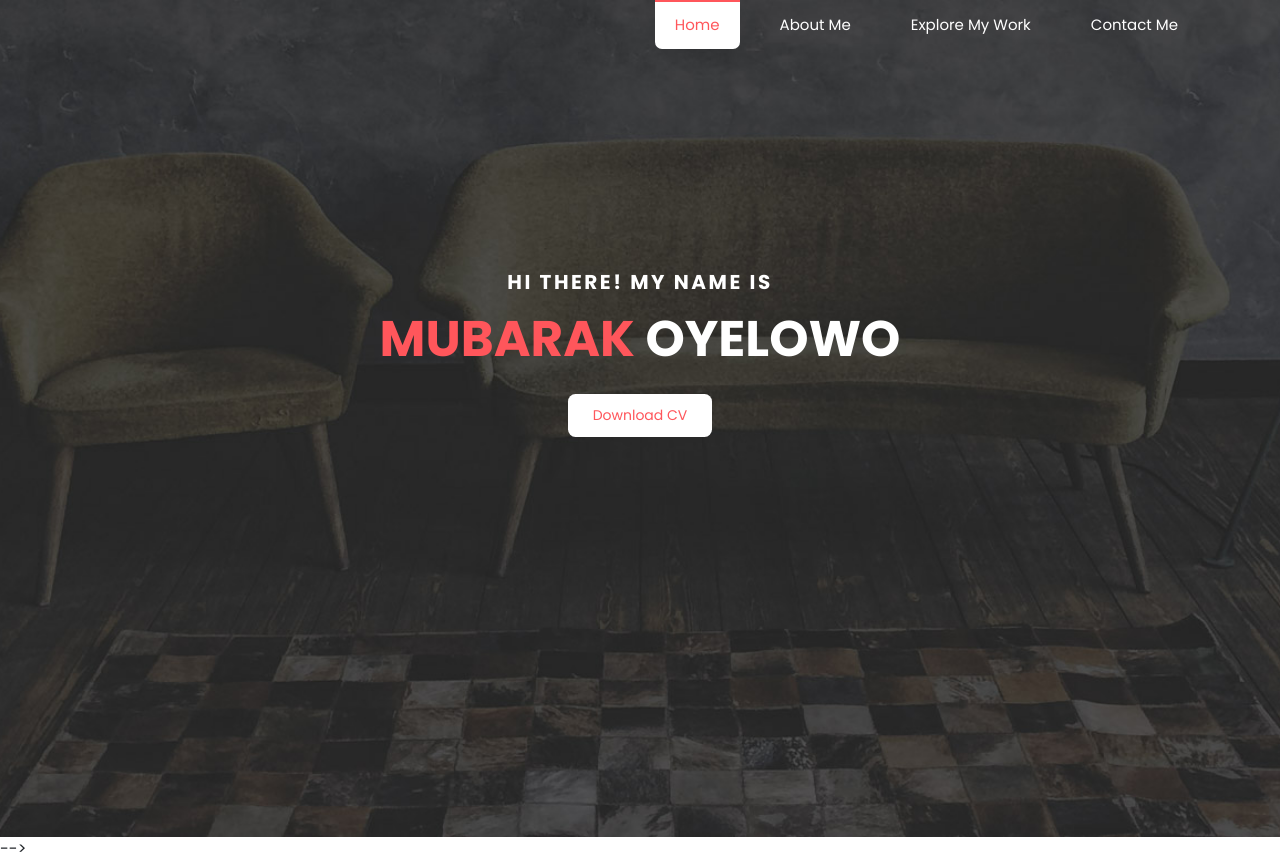
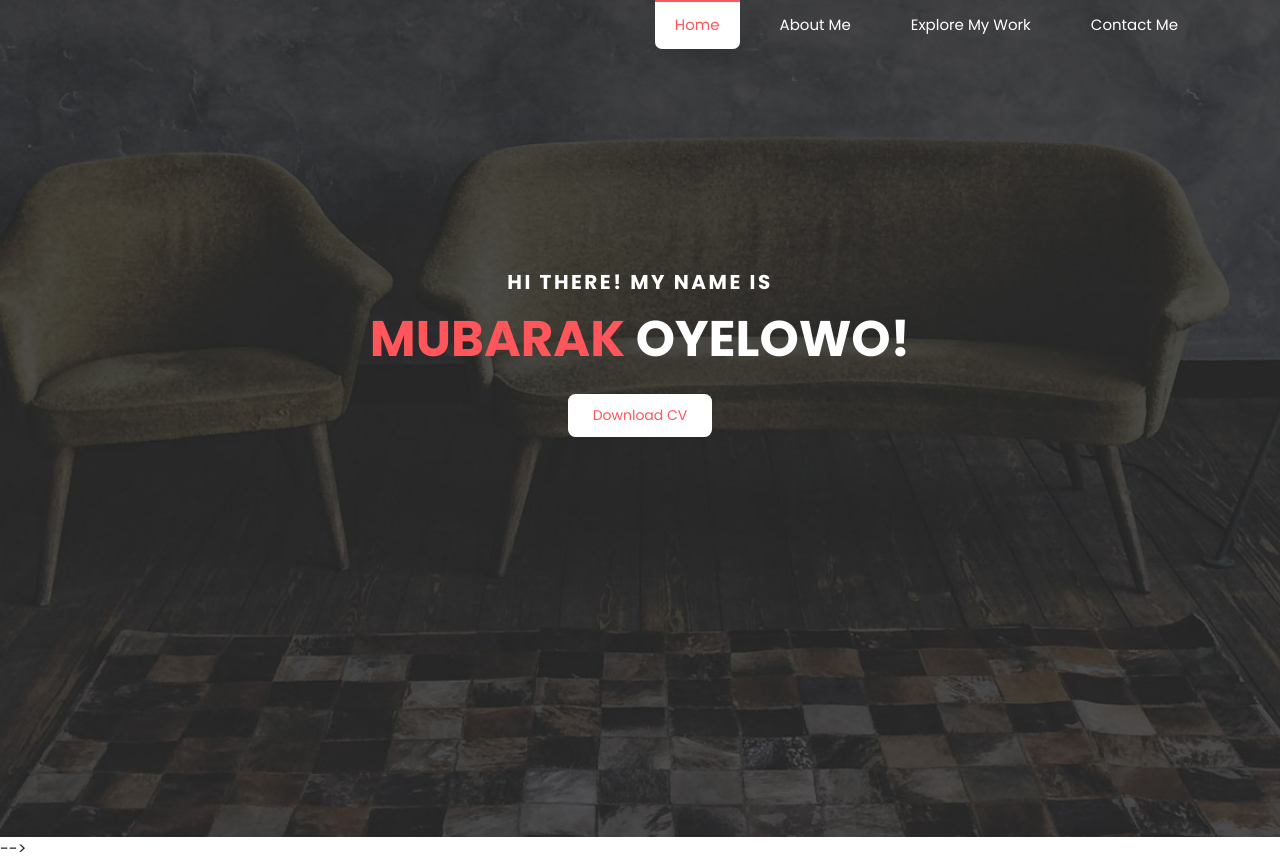
Before and after one commit to MUBARAKOO/mubic.github.io, a plain HTML site: page index.html in a window 1280 px wide. Drawn offline with nearby package versions, Linux system fonts and the light colour scheme.

Commit message:
Update 1.0

```diff
--- a/index.html
+++ b/index.html
@@ -75,7 +75,7 @@ https://templatemo.com/tm-572-designer
                 <div class="col-lg-12">
                     <div class="header-text">
                         <h6>Hi there! My name is </h6>
-                        <h2><em>Mubarak </em> Oyelowo</h2>
+                        <h2><em>Mubarak </em> Oyelowo!</h2>
                         <div class="white-button">
                             <a href="My Resume (1).pdf">Download CV</a>
                         </div>
```
